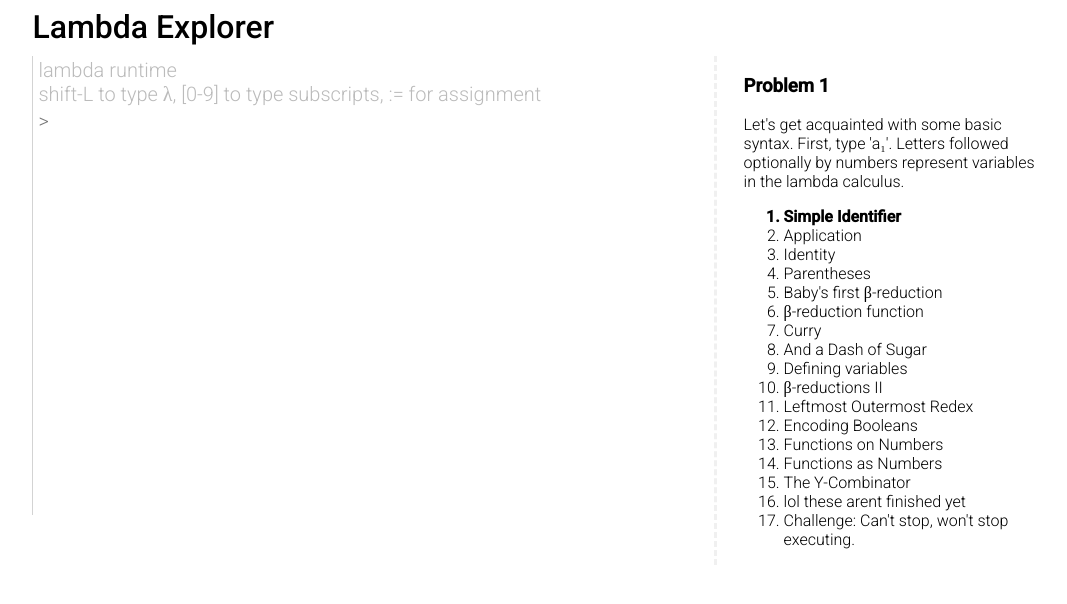
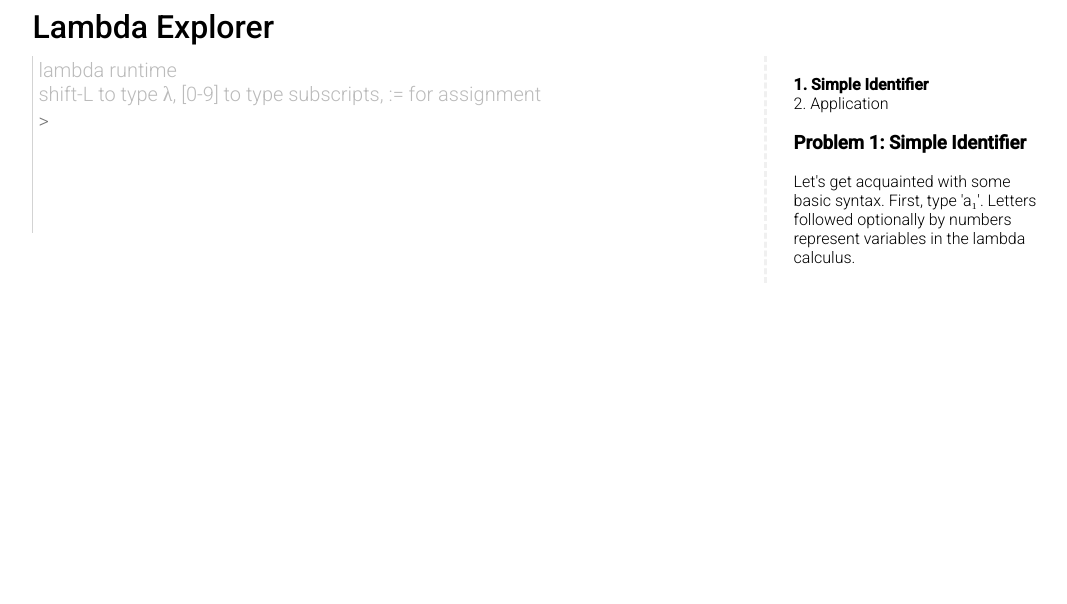
Before and after one commit to evinism/lambda-explorer, a React app: page / in a window 1280 px wide. Both pictures are taken after a click on the button "start the game yo". Shown: the top 604 px of the page, without its empty margins (102-1169 px from the left). Built offline with nearby package versions, Linux system fonts and the light colour scheme.

Commit message:
mote stylistic changes

```diff
--- a/src/components/App/ProblemPrompter.jsx
+++ b/src/components/App/ProblemPrompter.jsx
@@ -1,18 +1,21 @@
 import React from 'react';
 
-export default ({problems, current}) => (
-  <div>
-    <h3>Problem {current + 1}</h3>
-    {problems[current].prompt}
-    <ol>
-      {problems.map((problem, index) => (
-        <li
-          key={index}
-          className={index === current ? 'highlighted': ''}
-        >
-          {problem.title}
-        </li>
-      ))}
-    </ol>
-  </div>
-);
+export default ({problems, current}) => {
+  const prev = problems[current - 1];
+  const problem = problems[current];
+  const next = problems[current + 1];
+
+  const formatted = (num, item) => `${num}. ${item.title}`
+
+  return (
+    <div>
+      <div>
+        {prev && formatted(current, prev)}<br />
+        <b>{formatted(current + 1, problem)}</b><br />
+        {next && formatted(current + 2, next)}
+      </div>
+      <h3>Problem {current + 1}: {problem.title}</h3>
+      {problem.prompt}
+    </div>
+  )
+};
--- a/src/components/Repl/Computation.jsx
+++ b/src/components/Repl/Computation.jsx
@@ -23,17 +23,19 @@ export default class Computation extends React.Component {
     (normAsBoolean !== undefined) && addlInfo.push(`church boolean ${normAsBoolean}`);
     const addlInfoString = addlInfo.join(', ');
 
-    const renderedAddlInfo = addlInfoString && (
-      <i>{` <${addlInfoString}>`}</i>
-    );
+    const renderedAddlInfo = addlInfoString && ` <${addlInfoString}>`;
 
     return (
       <div>
-        {this.props.children}
-        {renderedAddlInfo}
-        <span onClick={this.handleButtonClick} className='expand-collapse-button'>
-          {this.state.expanded ? '(-)' : '(+)'}
-        </span>
+        <div className="result-inner">
+          <span>{this.props.children}</span>
+          <div>
+            <i>{renderedAddlInfo}</i>
+            <span onClick={this.handleButtonClick} className='expand-collapse-button'>
+              {this.state.expanded ? '(-)' : '(+)'}
+            </span>
+          </div>
+        </div>
         {this.state.expanded && <Metadata ast={this.props.computation.ast} />}
       </div>
     );
--- a/src/style.css
+++ b/src/style.css
@@ -20,12 +20,14 @@ h1 {
 
 article {
   flex-grow: 1;
+  overflow: hidden;
 }
 
 aside {
-  width: 300px;
+  width: 250px;
+  min-width: 250px;
   border-left: 3px dashed #f0f0f0;
-  margin-left: 70px;
+  margin-left: 5px;
   padding-left: 27px;
   height: calc(100% - 50px);
 }
@@ -102,11 +104,30 @@ aside {
   visibility: visible;
 }
 
+
+.result-inner {
+  display: flex;
+  max-width: calc(100% - 10px);
+  white-space: nowrap;
+}
+
+.result-inner > span {
+  overflow: hidden;
+  text-overflow: ellipsis;
+}
+
+.result-inner > div {
+  flex-grow: 1;
+  padding-left: 3px;
+}
+
 .metadata {
   margin-left: -5px;
   padding: 10px;
   font-size: 10pt;
-  border-left: 5px solid lightgrey;
+  border-left: 8px solid lightgrey;
+  overflow: auto;
+  white-space: nowrap;
 }
 
 .result i {
```
